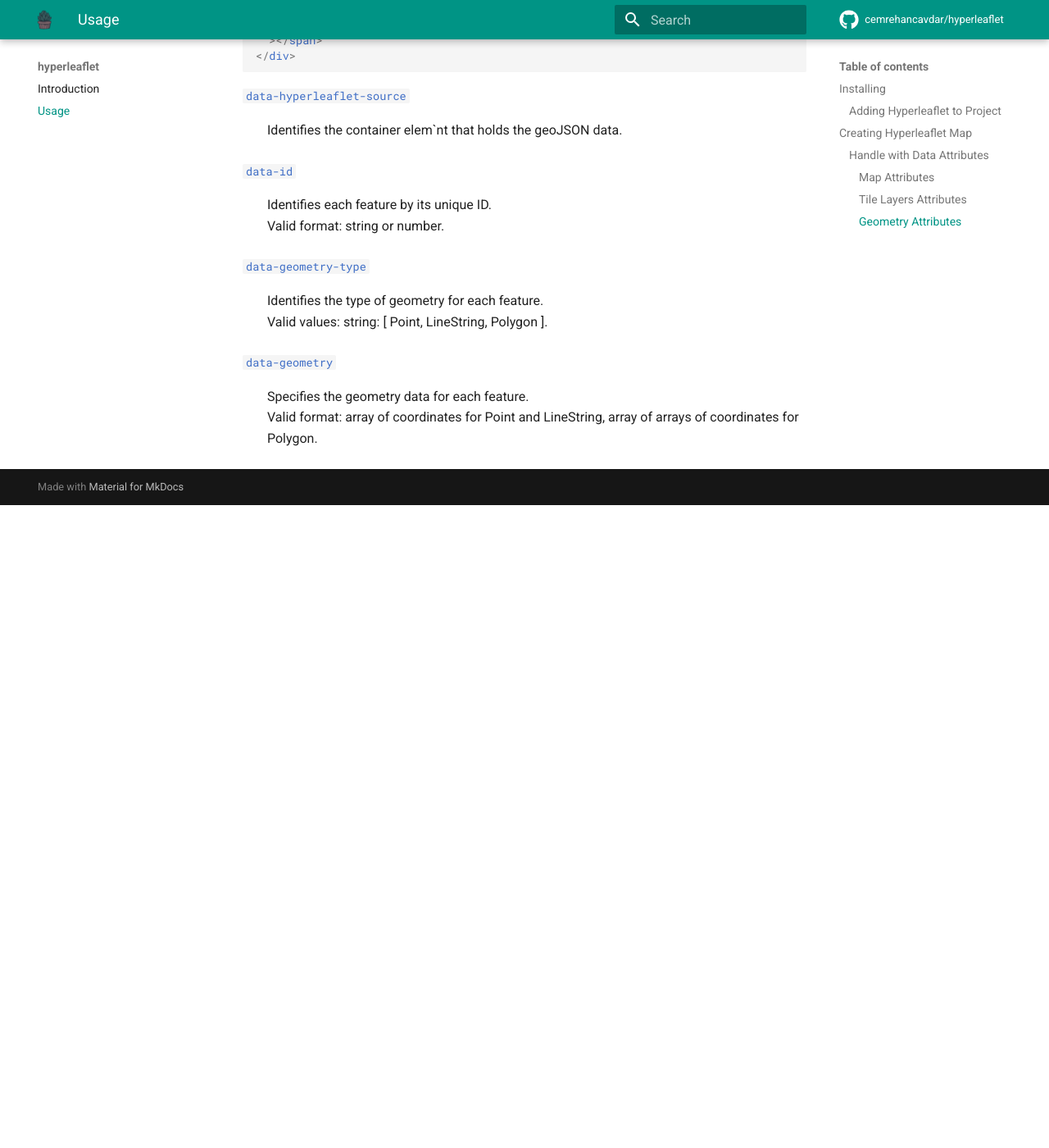
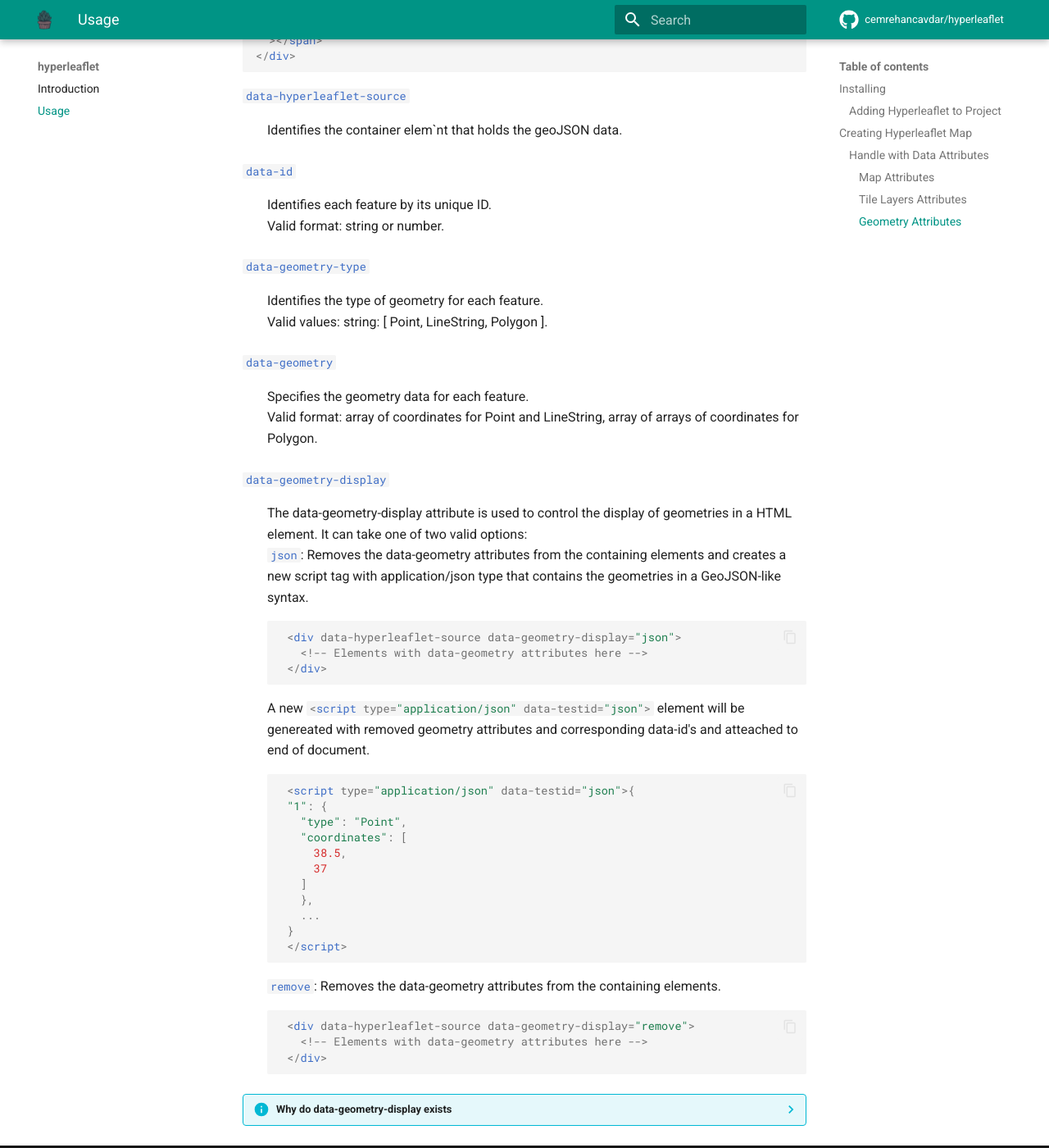
Before and after one commit to cemrehancavdar/hyperleaflet, an MkDocs documentation site: the page built from docs/docs/usage.md, in a window 1280 px wide and 1400 px high, scrolled down 3422 px. Shown: the whole window at 82% size. Built offline with MkDocs 1.6.1 and Material for MkDocs 9.7.7, drawn with Linux system fonts in a browser that asks for light colours; comment, search, counter and statistics services are not loaded; before the commit the page ends 4038 px from its top, so only the background shows below that.

Commit message:
docs: data-geometry-display

````diff
--- a/docs/docs/usage.md
+++ b/docs/docs/usage.md
@@ -159,3 +159,45 @@
 `#!css data-geometry`
 : Specifies the geometry data for each feature. <br>
 Valid format: array of coordinates for Point and LineString, array of arrays of coordinates for Polygon.
+
+`#!css data-geometry-display`
+
+: The data-geometry-display attribute is used to control the display of geometries in a HTML element. It can take one of two valid options: <br>
+   `#!css json`: Removes the data-geometry attributes from the containing elements and creates a new script tag with application/json type that contains the geometries in a GeoJSON-like syntax.
+   ``` html
+    <div data-hyperleaflet-source data-geometry-display="json">
+      <!-- Elements with data-geometry attributes here -->
+    </div>
+   ```
+   A new `#!html <script type="application/json" data-testid="json">` element will be genereated with removed geometry attributes and corresponding data-id's and atteached to end of document.
+   ``` html
+    <script type="application/json" data-testid="json">{
+    "1": {
+      "type": "Point",
+      "coordinates": [
+        38.5,
+        37
+      ]
+      },
+      ...
+    }
+    </script>
+   ```
+   `#!css remove`: Removes the data-geometry attributes from the containing elements.
+   ``` html
+    <div data-hyperleaflet-source data-geometry-display="remove">
+      <!-- Elements with data-geometry attributes here -->
+    </div>
+   ```
+
+??? info "Why do data-geometry-display exists"
+
+    When using only points, data-geometry can be a simple and convenient way to include geometry information in HTML. However, as more complex geometries are added, the HTML can quickly become cluttered with lengthy geometry representations.
+
+    The data-geometry-display attribute addresses this by providing two options. The remove option removes the geometry attributes from the HTML entirely, which can make it cleaner and easier to read in browser dev tools. However, it also removes the ability to check the coordinates of the geometry directly in the HTML.
+
+    The json option extracts the geometries to a newly created script tag with a type of application/json, which allows you to inspect the geometries as a JSON object. This can be useful if you need to verify or debug the geometry data.
+
+    **TL;DR**: Long geometries got you down? Use data-geometry-display to clean up your HTML and make it more manageable. <br>
+    remove: remove data-geometry attributes <br>
+    json: remove them and add to end of the document <br>
````
